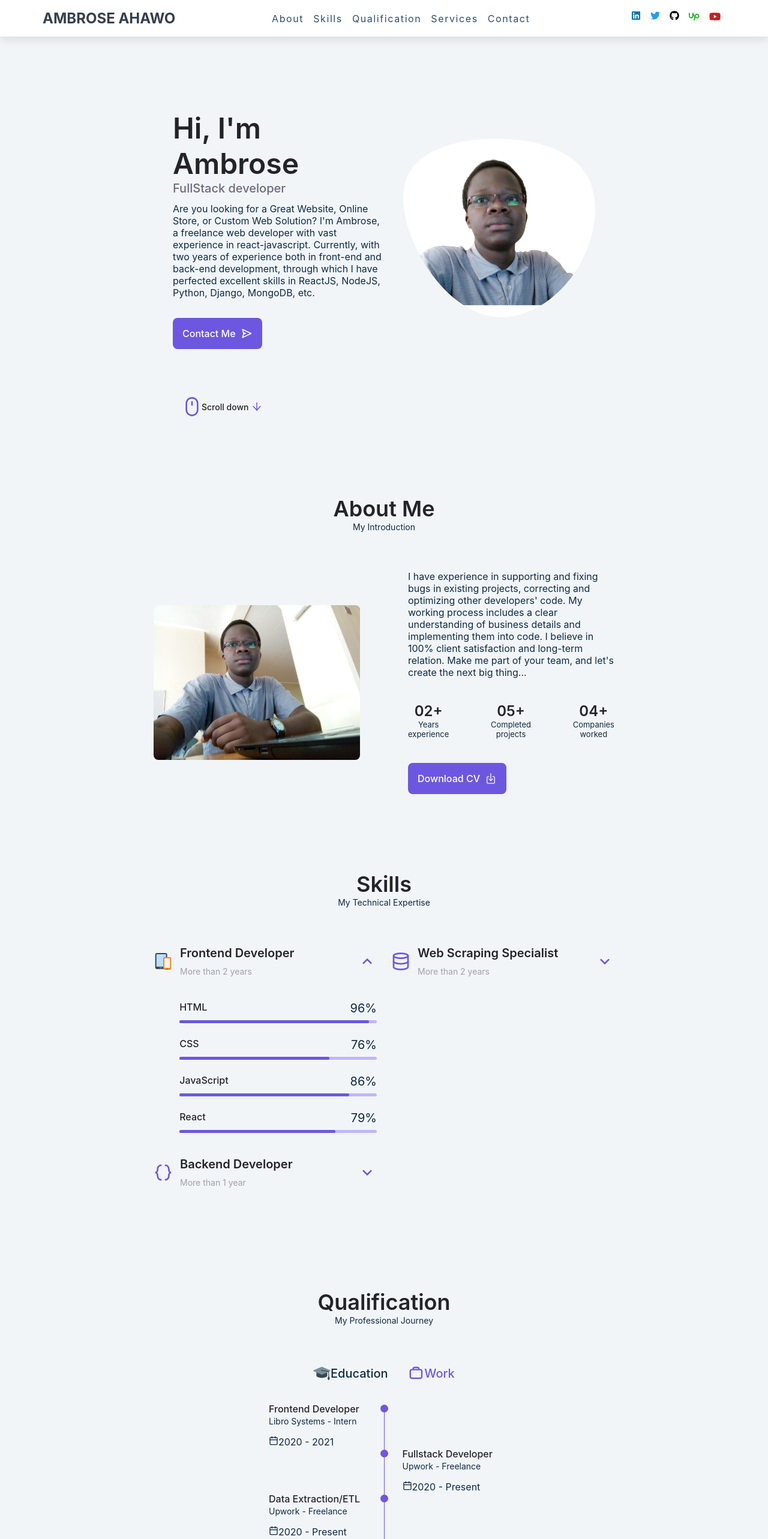
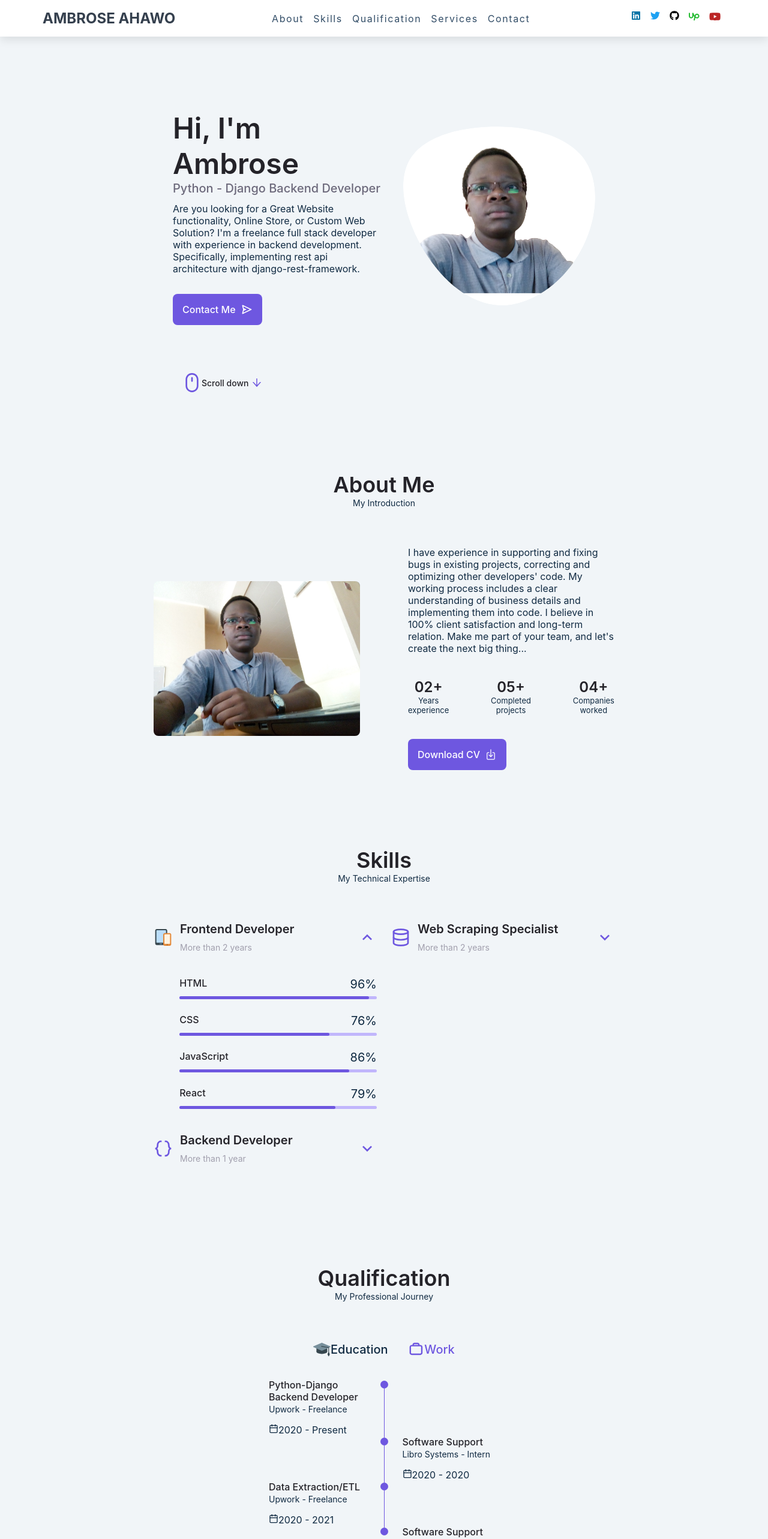
Before and after one commit to ahawoadeya/portfolio, a React (Create React App) app: page / in a window 1280 px wide. Shown: the top 2566 px of the page at 60% size. Built offline with nearby package versions, Linux system fonts and the light colour scheme; some icons are missing.

Commit message:
new update

```diff
--- a/src/components/banner/Banner.js
+++ b/src/components/banner/Banner.js
@@ -41,8 +41,12 @@ const Banner = () => {
 
                         <div className="home_data">
                             <h1 className="home_title">Hi, I'm Ambrose</h1>
-                            <h3 className="home_subtitle">FullStack developer</h3>
-                            <p className="home_description">Are you looking for a Great Website, Online Store, or Custom Web Solution? I'm Ambrose, a freelance web developer with vast experience in react-javascript. Currently, with two years of experience both in front-end and back-end development, through which I have perfected excellent skills in ReactJS, NodeJS, Python, Django, MongoDB, etc.</p>
+                            <h3 className="home_subtitle">Python - Django Backend Developer</h3>
+                            <p className="home_description">
+                                Are you looking for a Great Website functionality, Online Store, or Custom Web Solution?
+                                I'm a freelance full stack developer with experience in backend development.
+                                Specifically, implementing rest api architecture with django-rest-framework.
+                            </p>
                             <a href="#contact" className="button button--flex">
                                 Contact Me <BiSend className="button_icon"/>
                             </a>
--- a/src/components/qualifications/QualificationData.js
+++ b/src/components/qualifications/QualificationData.js
@@ -46,13 +46,21 @@ export const QualificationTwo = () => {
         <React.Fragment>
             <div className="qualification_data">
                 <div>
+                    <h3 className="qualification_title">Python-Django Backend Developer</h3>
+                    <span className="qualification_subtitle">Upwork - Freelance</span>
+                    <div className="qualification_calendar">
+                        <FiCalendar/>
+                        2020 - Present
+                    </div>
+                </div>
+                {/* <div>
                     <h3 className="qualification_title">Frontend Developer</h3>
                     <span className="qualification_subtitle">Libro Systems - Intern</span>
                     <div className="qualification_calendar">
                         <FiCalendar/>
                         2020 - 2021
                     </div>
-                </div>
+                </div> */}
 
                 <div>
                     <span className="qualification_rounder"></span>
@@ -69,11 +77,11 @@ export const QualificationTwo = () => {
                 </div>
 
                 <div>
-                    <h3 className="qualification_title">Fullstack Developer</h3>
-                    <span className="qualification_subtitle">Upwork - Freelance</span>
+                    <h3 className="qualification_title">Software Support</h3>
+                    <span className="qualification_subtitle">Libro Systems - Intern</span>
                     <div className="qualification_calendar">
                         <FiCalendar/>
-                        2020 - Present
+                        2020 - 2020
                     </div>
                 </div>
             </div>
@@ -84,7 +92,7 @@ export const QualificationTwo = () => {
                     <span className="qualification_subtitle">Upwork - Freelance</span>
                     <div className="qualification_calendar">
                         <FiCalendar/>
-                        2020 - Present
+                        2020 - 2021
                     </div>
                 </div>
                 <div>
```
